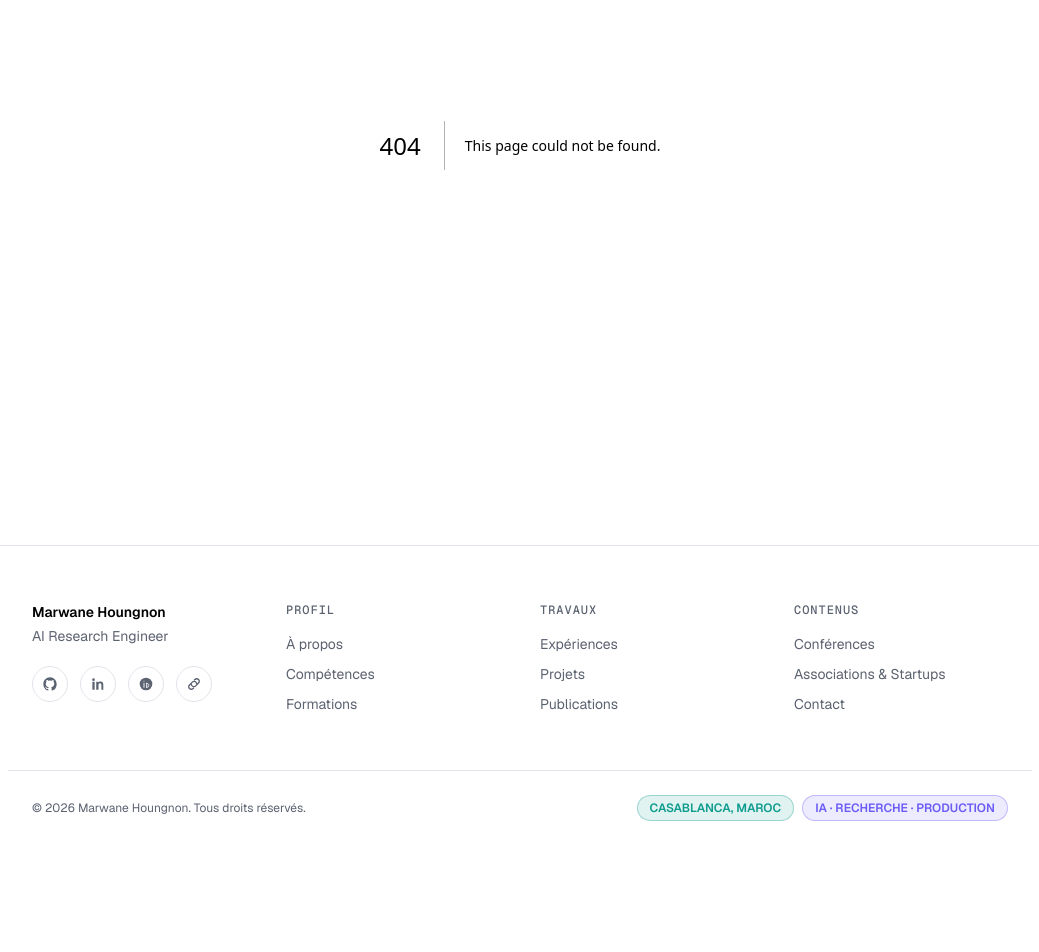
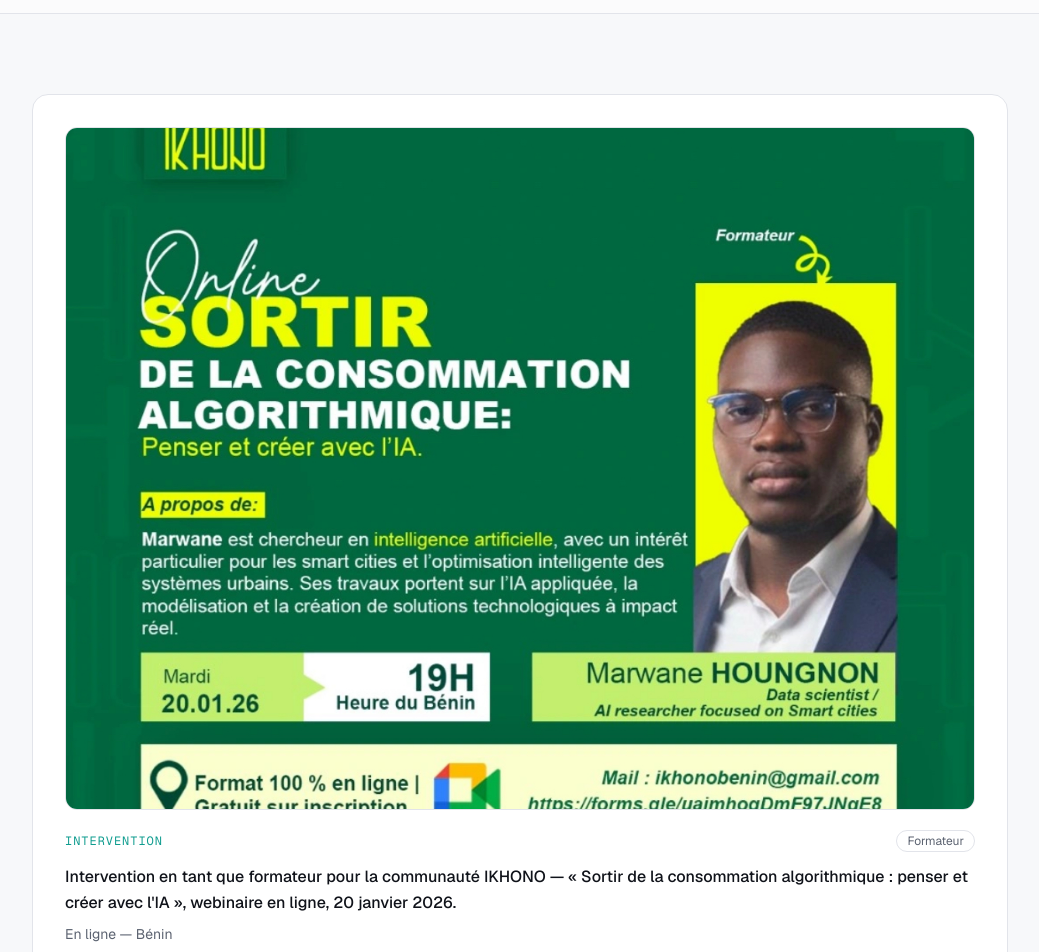
Before and after one commit to Thekidmaroi/MY-PORTOFOLIO, a Next.js app: page /interventions in a window 1280 px wide. Before the commit this address had no page. Shown: the part 320-1272 px from the top of the page, without its empty margins (120-1159 px from the left). Before the commit the page ends 1165 px from the top, so only its background shows below. Built offline with nearby package versions, Linux system fonts and the light colour scheme.

Commit message:
Add Interventions page for IKHONO and UESCOM webinars
This file defines the InterventionsPage component, which displays a header and a list of intervention cards using data from the interventions array.

```diff
--- /dev/null
+++ b/src/app/interventions/page.tsx
@@ -0,0 +1,59 @@
+import type { Metadata } from "next";
+import { PageHeader } from "@/components/page-header";
+import { Section } from "@/components/section";
+import { Card } from "@/components/card";
+import { MediaSlot } from "@/components/media-slot";
+import { interventions } from "@/lib/data";
+
+export const metadata: Metadata = { title: "Interventions" };
+
+export default function InterventionsPage() {
+  return (
+    <>
+      <PageHeader
+        kicker="Partage de savoir"
+        title="Interventions"
+        description="Webinaires et formations animés pour des communautés et clubs autour de l'IA."
+      />
+
+      <Section>
+        <div className="space-y-6">
+          {interventions.map((item) => (
+            <Card key={item.citation}>
+              <div
+                className={`mb-5 grid gap-3 ${
+                  item.photos.length > 1 ? "grid-cols-1 sm:grid-cols-2" : "grid-cols-1"
+                }`}
+              >
+                {item.photos.map((photo) => (
+                  <MediaSlot
+                    key={photo}
+                    src={photo}
+                    alt={`Photo — ${item.location}`}
+                    variant="cover"
+                    className="aspect-[4/3] w-full"
+                    sizes={
+                      item.photos.length > 1
+                        ? "(min-width: 640px) 420px, 100vw"
+                        : "(min-width: 1024px) 800px, 100vw"
+                    }
+                  />
+                ))}
+              </div>
+              <div className="flex flex-wrap items-center justify-between gap-2">
+                <p className="mono-label text-xs text-accent">Intervention</p>
+                {item.status && (
+                  <span className="rounded-full border border-border px-2.5 py-0.5 text-xs text-muted">
+                    {item.status}
+                  </span>
+                )}
+              </div>
+              <p className="mt-3 font-medium leading-relaxed">{item.citation}</p>
+              <p className="mt-2 text-sm text-muted">{item.location}</p>
+            </Card>
+          ))}
+        </div>
+      </Section>
+    </>
+  );
+}
```
